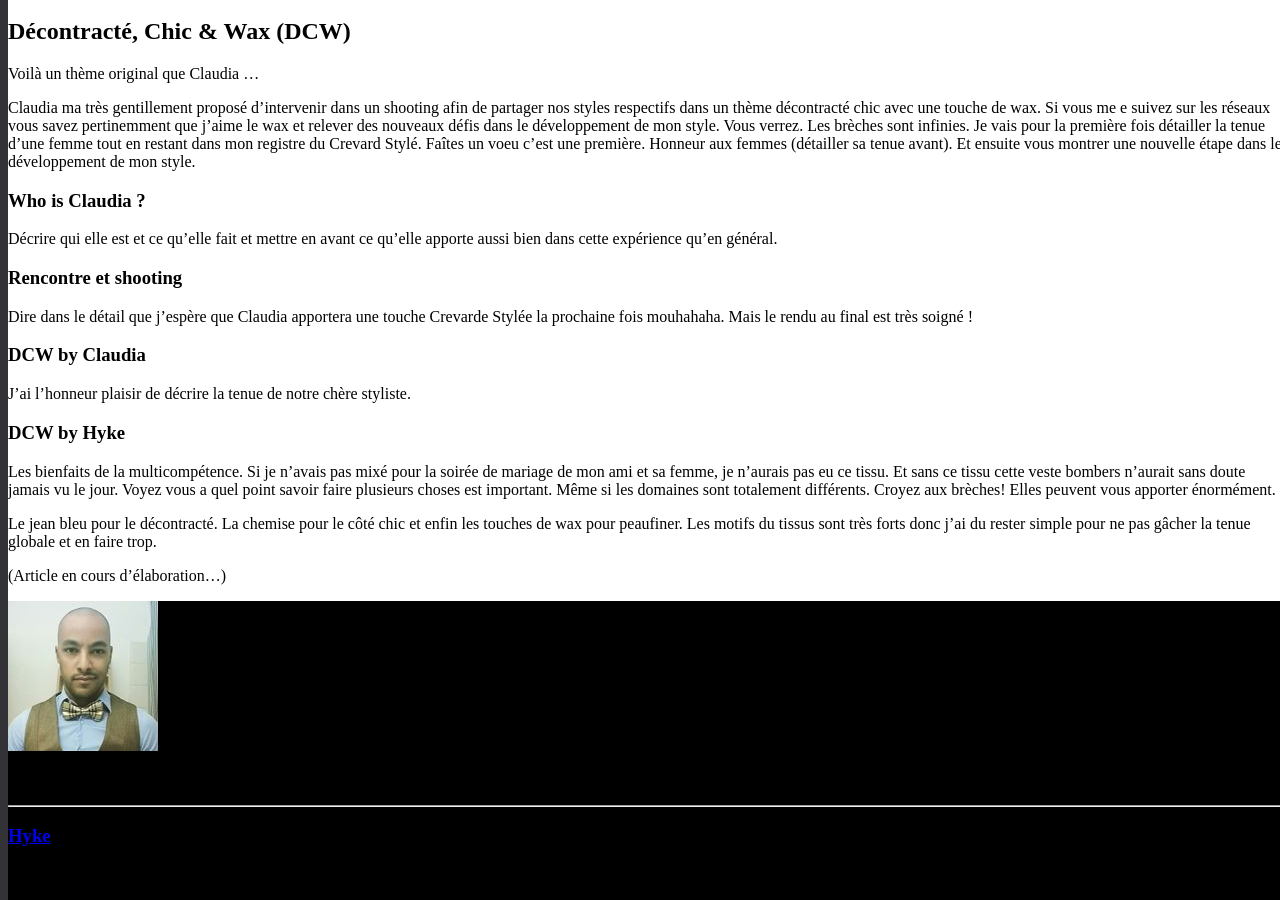
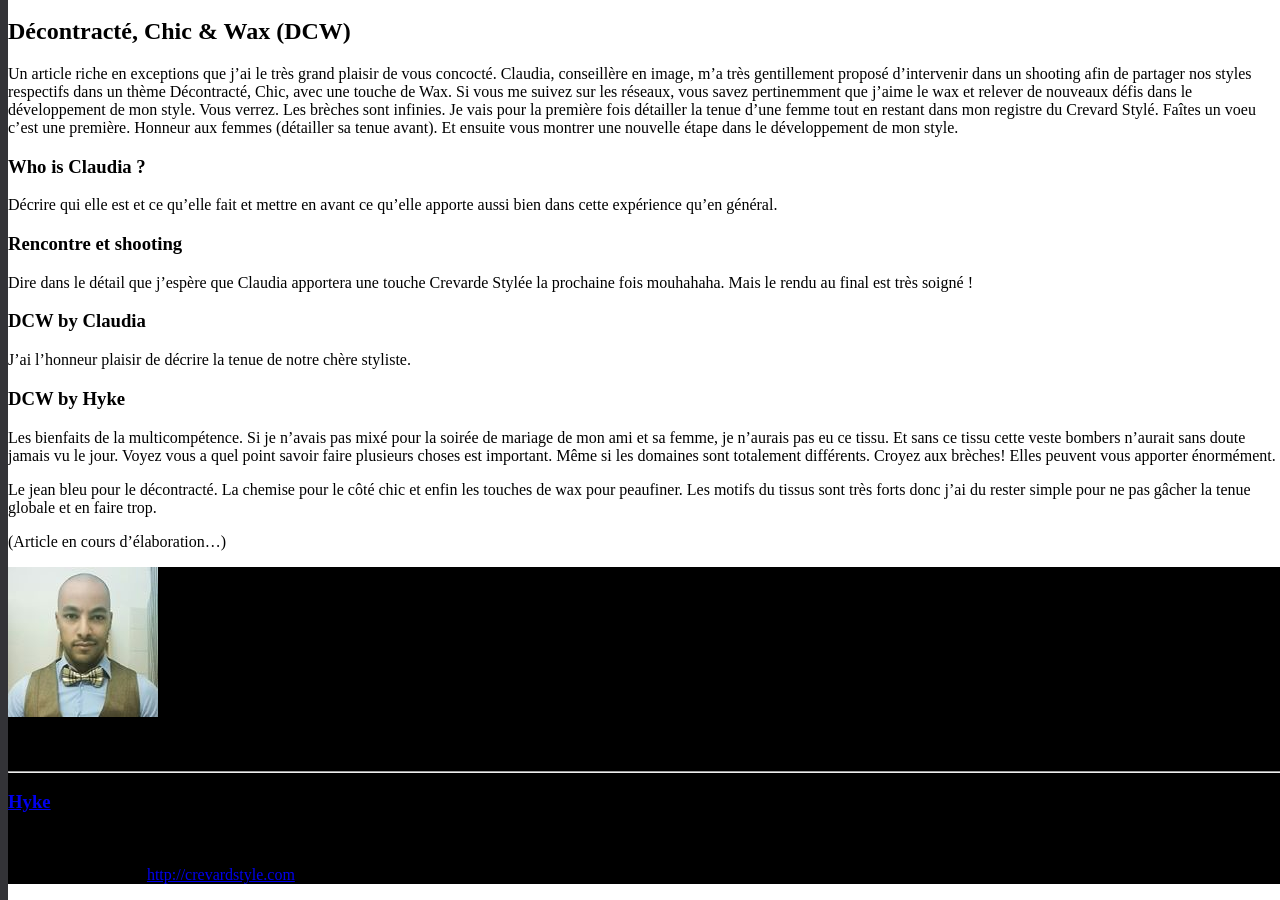
Before and after one commit to darkh2/darkh2.github.io, a Jekyll site: the page built from _posts/2018-08-25-Décontracté-Chic-&-Wax.md, in a window 1280 px wide. Shown: the part 389-1289 px from the top of the page. Built offline with Jekyll 4.4.1, drawn with Linux system fonts in a browser that asks for light colours; comment, search, counter and statistics services are not loaded; grey boxes are pictures that could not be loaded.

Commit message:
Update 2018-08-25-Décontracté-Chic-&-Wax.md

```diff
--- a/_posts/2018-08-25-Décontracté-Chic-&-Wax.md
+++ b/_posts/2018-08-25-Décontracté-Chic-&-Wax.md
@@ -8,9 +8,7 @@
 ---
 ## Décontracté, Chic & Wax (DCW)
 
-Voilà un thème original que Claudia ...
-
-Claudia ma très gentillement proposé d'intervenir dans un shooting afin de partager nos styles respectifs dans un thème décontracté chic avec une touche de wax. Si vous me e suivez sur les réseaux vous savez pertinemment que j'aime le wax et relever des nouveaux défis dans le développement de mon style. Vous verrez. Les brèches sont infinies. Je vais pour la première fois détailler la tenue d'une femme tout en restant dans mon registre du Crevard Stylé. Faîtes un voeu c'est une première.  Honneur aux femmes (détailler sa tenue avant). Et ensuite vous montrer une nouvelle étape dans le développement de mon style.
+Un article riche en exceptions que j'ai le très grand plaisir de vous concocté. Claudia, conseillère en image, m'a très gentillement proposé d'intervenir dans un shooting afin de partager nos styles respectifs dans un thème Décontracté, Chic, avec une touche de Wax. Si vous me suivez sur les réseaux, vous savez pertinemment que j'aime le wax et relever de nouveaux défis dans le développement de mon style. Vous verrez. Les brèches sont infinies. Je vais pour la première fois détailler la tenue d'une femme tout en restant dans mon registre du Crevard Stylé. Faîtes un voeu c'est une première.  Honneur aux femmes (détailler sa tenue avant). Et ensuite vous montrer une nouvelle étape dans le développement de mon style.
 
 ### Who is Claudia ?
 Décrire qui elle est et ce qu'elle fait et mettre en avant ce qu'elle apporte aussi bien dans cette expérience qu'en général.
```
